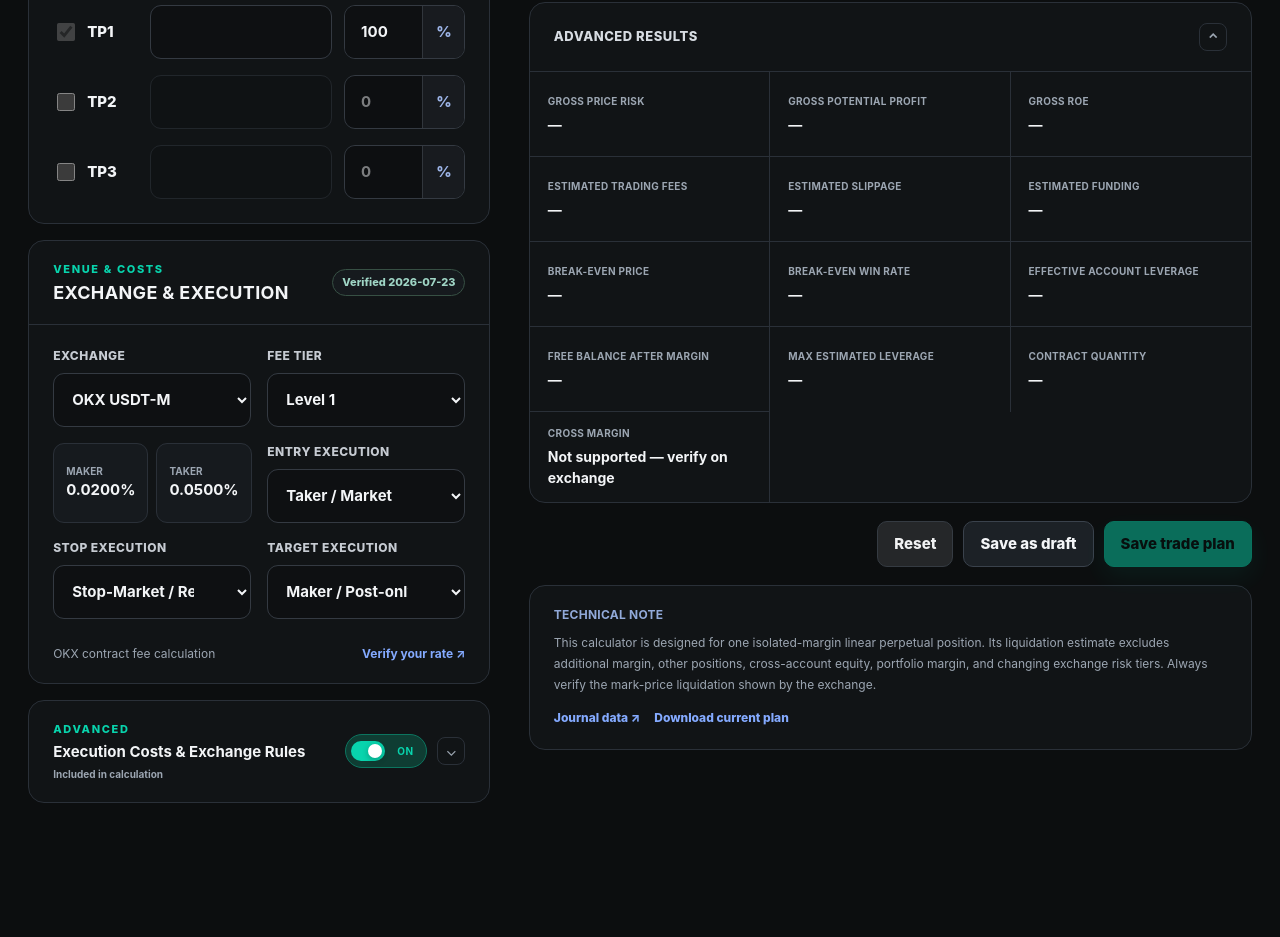
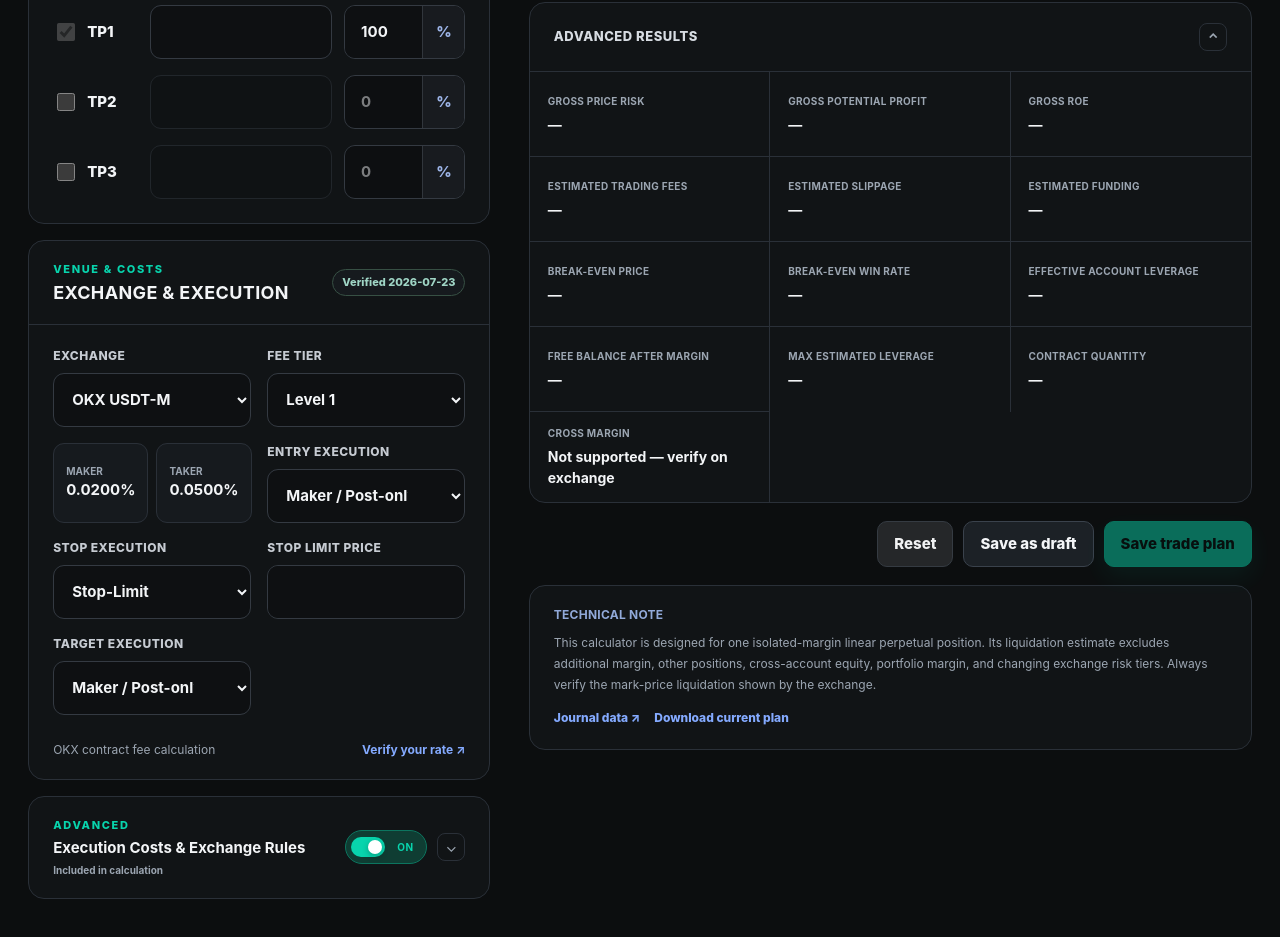
Before and after one commit to ridelrival/crypto-futures-trademath-pro, a website: page index.html in a window 1280 px wide. Shown: the part 787-1724 px from the top of the page. Before the commit the page ends 1646 px from the top, so only its background shows below. Drawn offline with Linux system fonts and the light colour scheme.

Commit message:
Default entry, TP, and SL to limit orders

```diff
--- a/index.html
+++ b/index.html
@@ -247,7 +247,7 @@
                 <span data-i18n="entryExecution">Entry execution</span>
                 <select id="entryExecution" name="entryExecution">
                   <option value="taker" data-i18n="takerMarket">Taker / Market</option>
-                  <option value="maker" data-i18n="makerPostOnly">Maker / Post-only</option>
+                  <option value="maker" data-i18n="makerPostOnly" selected>Maker / Post-only</option>
                 </select>
               </label>
 
@@ -255,11 +255,11 @@
                 <span data-i18n="stopExecution">Stop execution</span>
                 <select id="stopExecution" name="stopExecution">
                   <option value="stop-market" data-i18n="stopMarketRecommended">Stop-Market / Recommended</option>
-                  <option value="stop-limit" data-i18n="stopLimit">Stop-Limit</option>
+                  <option value="stop-limit" data-i18n="stopLimit" selected>Stop-Limit</option>
                 </select>
               </label>
 
-              <label id="stopLimitField" class="field is-hidden">
+              <label id="stopLimitField" class="field">
                 <span data-i18n="stopLimitPrice">Stop limit price</span>
                 <span class="input-shell">
                   <input id="stopLimitPrice" name="stopLimitPrice" type="text" value="" inputmode="decimal" autocomplete="off" />
@@ -269,7 +269,7 @@
               <label class="field">
                 <span data-i18n="targetExecution">Target execution</span>
                 <select id="targetExecution" name="targetExecution">
-                  <option value="maker" data-i18n="makerPostOnly">Maker / Post-only</option>
+                  <option value="maker" data-i18n="makerPostOnly" selected>Maker / Post-only</option>
                   <option value="taker" data-i18n="takerMarket">Taker / Market</option>
                 </select>
               </label>
--- a/sw.js
+++ b/sw.js
@@ -1,6 +1,6 @@
 "use strict";
 
-const CACHE_NAME = "crypto-futures-trademath-v4";
+const CACHE_NAME = "crypto-futures-trademath-v5";
 const APP_SHELL = [
   "./",
   "./index.html",
```
Also changed, not shown: README.md.
